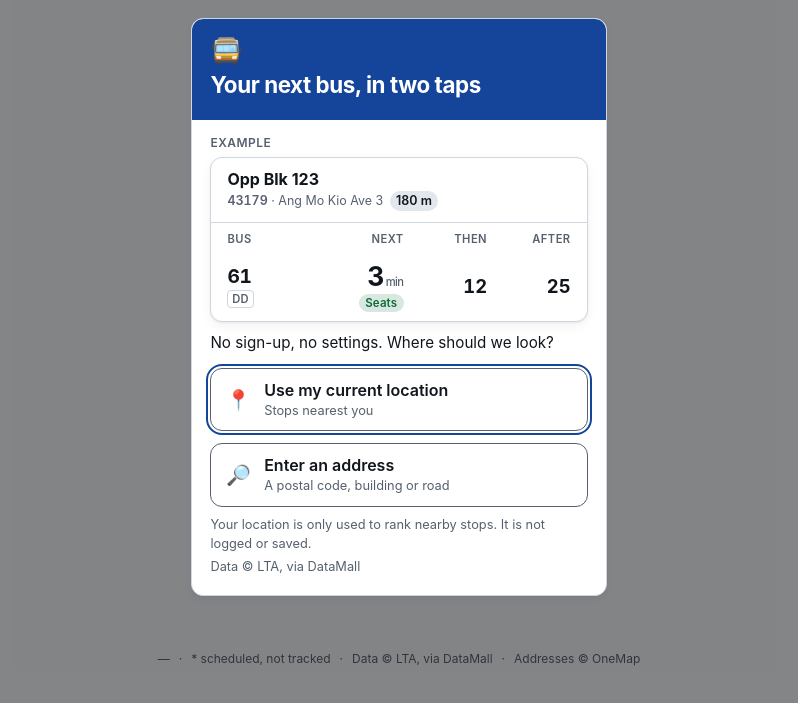
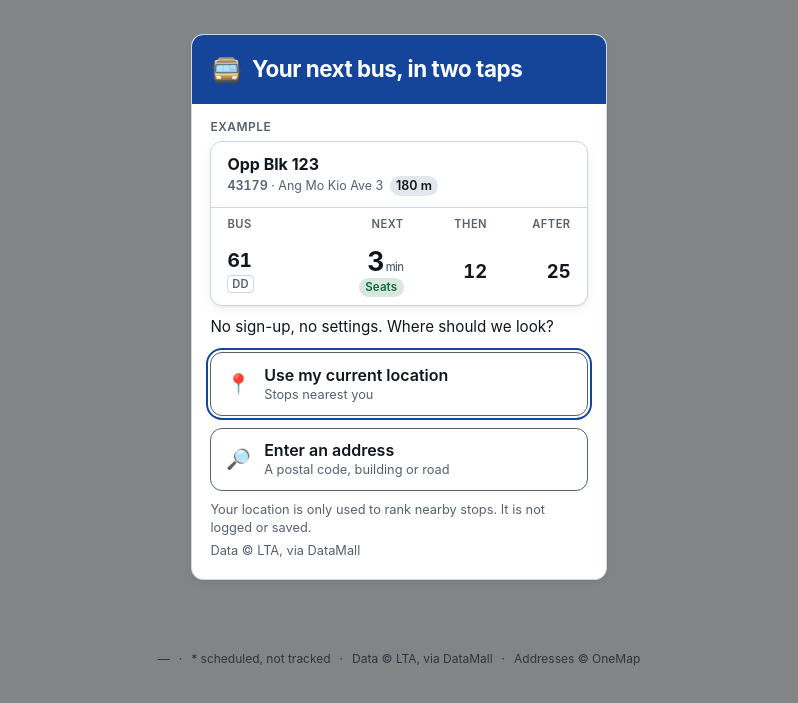
Before and after one commit to kylenguyen/bus-arrival, a website with bundled scripts: page public/index.html in a window 1280 px wide. Shown: the part 93-796 px from the top of the page, without its empty margins (241-1039 px from the left). Built offline with nearby package versions, Linux system fonts and the light colour scheme.

Commit message:
lazy fix layout

```diff
--- a/public/styles.css
+++ b/public/styles.css
@@ -347,6 +347,9 @@ dialog#intro.intro-inflow {
    the padding-box corners it now sits in — one less than `--radius`, because the
    dialog's 1px border sits outside them. */
 .intro-band {
+  display: flex;
+  align-items: center;
+  gap: 0.6rem;
   margin: -1.15rem -1.15rem 0;
   padding: 1.15rem;
   border-radius: calc(var(--radius) - 1px) calc(var(--radius) - 1px) 0 0;
@@ -359,9 +362,12 @@ dialog#intro.intro-inflow {
   color: inherit;
 }
 
+/* Beside the heading, not above it. `flex: none` so it keeps its size when the
+   heading wraps to two lines at 320 px, and `align-items: center` on the band
+   then centres it against both lines rather than leaving it stranded by the
+   first. */
 .intro-band-mark {
-  display: block;
-  margin-bottom: 0.35rem;
+  flex: none;
   font-size: 1.6rem;
   line-height: 1;
 }
```
